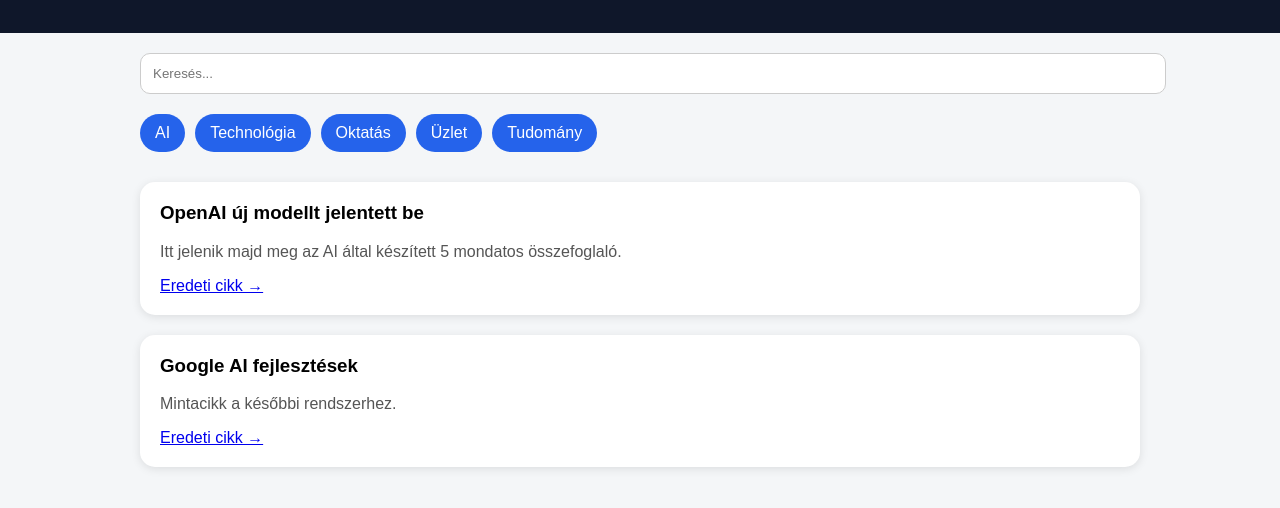
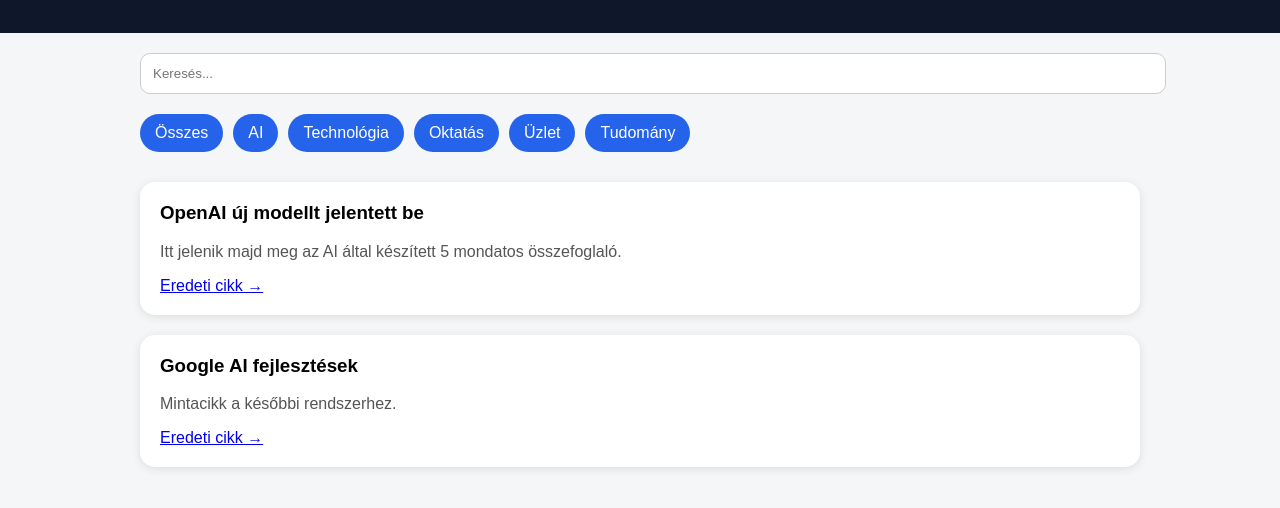
Before and after one commit to Pali766/news-summary-ai, a plain HTML site: page index.html in a window 1280 px wide. Shown: the part 122-630 px from the top of the page. Drawn offline with Linux system fonts and the light colour scheme.

Commit message:
Update index.html

```diff
--- a/index.html
+++ b/index.html
@@ -82,6 +82,7 @@
     >
 
     <div class="categories">
+        <div class="category">Összes</div>
         <div class="category">AI</div>
         <div class="category">Technológia</div>
         <div class="category">Oktatás</div>
```
